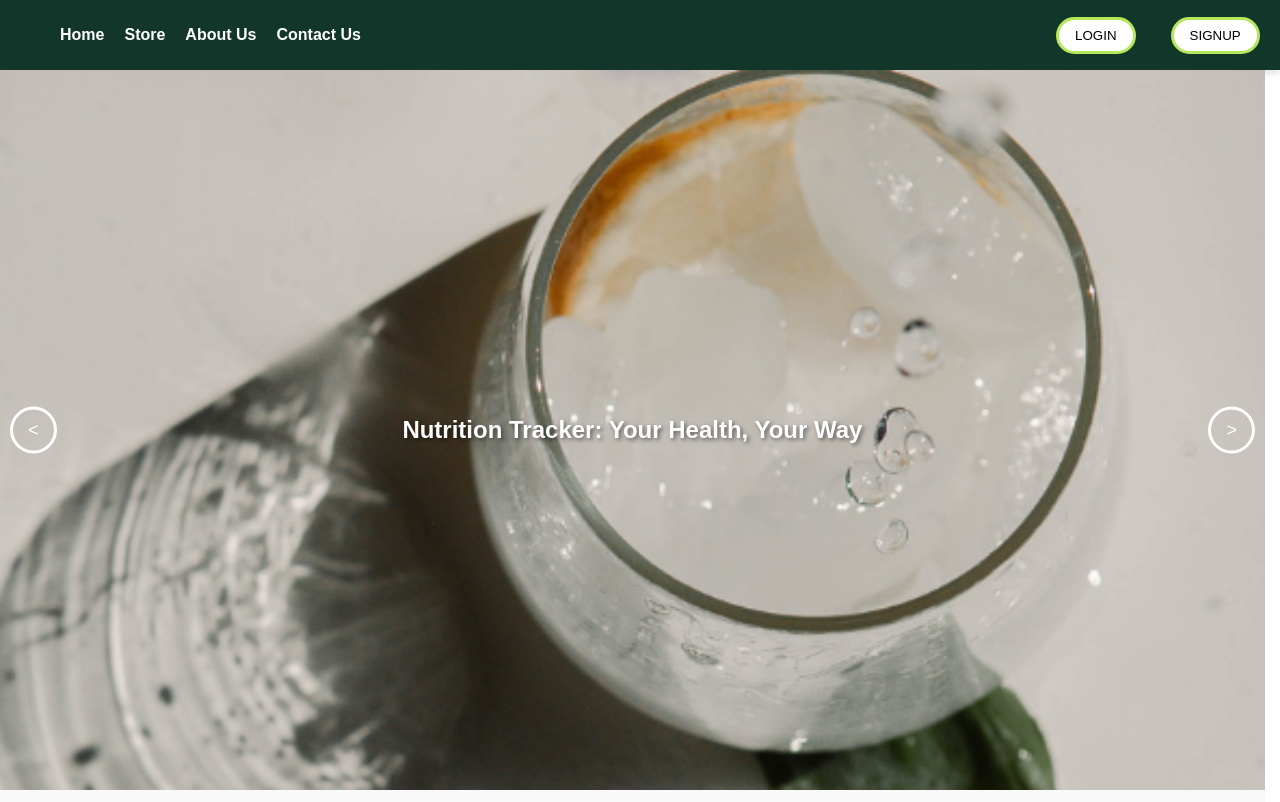
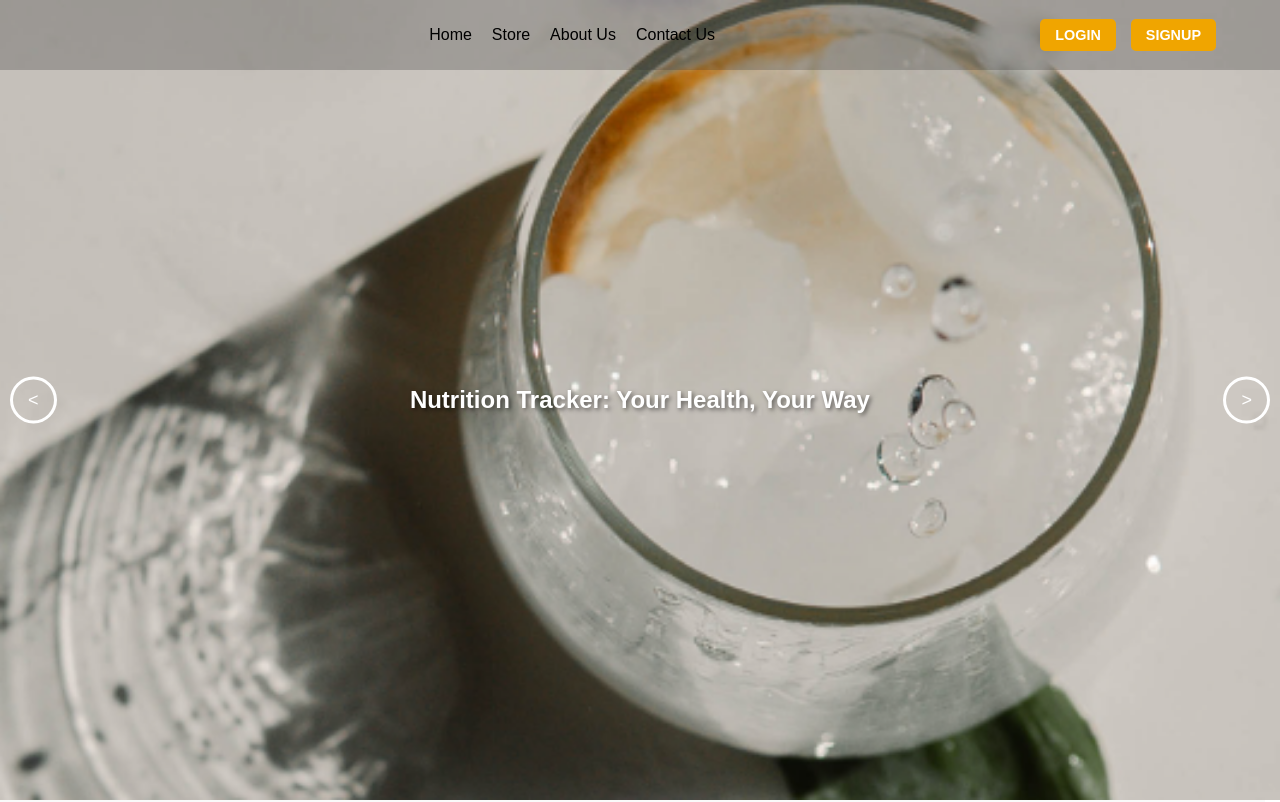
Before and after one commit to tahaben606/NuTrack, a React (Create React App) app: page / in a window 1280 px wide. Shown: the top 802 px of the page. Built offline with nearby package versions, Linux system fonts and the light colour scheme.

Commit message:
some style

```diff
--- a/src/components/SliderList.css
+++ b/src/components/SliderList.css
@@ -1,12 +1,15 @@
+/* Slider Container */
 .slider-container {
     position: relative;
-    width: 100%;
-    height: 720px;
-    /* Set height to 720px */
+    width: 100vw;
+    /* Take up full width of the viewport */
+    height: 100vh;
+    /* Take up full height of the viewport */
     overflow: hidden;
     margin: 0 auto;
 }
 
+/* Slide Wrapper */
 .slides {
     display: flex;
     width: 300%;
@@ -16,6 +19,7 @@
     /* Ensure slides take full height of the container */
 }
 
+/* Individual Slide */
 .slide {
     width: 33.33%;
     /* Divide 100% by 3 slides */
@@ -24,13 +28,47 @@
     background-position: center;
     display: flex;
     align-items: center;
+    /* Center vertically */
     justify-content: center;
+    /* Center horizontally */
     color: #fff;
     font-size: 24px;
     font-weight: bold;
     text-shadow: 2px 2px 4px rgba(0, 0, 0, 0.5);
+    text-align: center;
+    /* Center text */
+    position: relative;
+    /* Make sure the content stays centered */
 }
 
+/* Content Container inside each slide */
+.slide-content {
+    text-align: center;
+    /* Center the text inside the container */
+    z-index: 10;
+}
+
+/* Links in each slide */
+.slide-content a {
+    color: #fff;
+    font-size: 20px;
+    font-weight: bold;
+    text-decoration: none;
+    margin: 10px;
+    padding: 10px 20px;
+    border: 2px solid #fff;
+    border-radius: 5px;
+    transition: background-color 0.3s ease, transform 0.3s ease;
+    display: inline-block;
+    /* So it doesn’t break the layout */
+}
+
+.slide-content a:hover {
+    background-color: rgba(255, 255, 255, 0.3);
+    transform: scale(1.05);
+}
+
+/* Navigation Buttons */
 .arrow-button {
     position: absolute;
     top: 50%;
--- a/src/components/navbar.css
+++ b/src/components/navbar.css
@@ -1,53 +1,101 @@
-/* 7ydo ila b4iti */
-body{
-    background-color: linear-gradient(120deg, #556B2F, #838383);
+/* Navbar Container */
+.navbar {
+    position: fixed;
+    top: 0;
+    left: 0;
+    width: 100%;
+    height: 70px;
+    background: rgba(51, 51, 51, 0.274);
+    color: rgb(0, 0, 0);
+    display: flex;
+    justify-content: center;
+    align-items: center;
+    transition: background 0.3s ease-in-out;
+    z-index: 1000;
+}
 
+/* Navbar when scrolled */
+.navbar.scrolled {
+    background: #222;
+    box-shadow: 0px 4px 10px rgba(0, 0, 0, 0.2);
+}
 
+/* Navbar on non-home pages */
+.navbar.not-home {
+    background: black;
+}
 
-}
-.navbar {
+/* Navbar Content */
+.nav-container {
+    width: 90%;
+    max-width: 1200px;
     display: flex;
     justify-content: space-between;
     align-items: center;
-    padding: 10px 20px;
-    background: white;
-    box-shadow: 0px 4px 6px rgba(0, 0, 0, 0.1);
-    background-color: #12372A;
-    width: 98%;
-
-
+    padding: 0 20px;
 }
 
-.nav-container {
-    display: flex;
-    align-items: center;
-    width: 100%;
+/* Logo */
+.logo a {
+    font-size: 1.8rem;
+    font-weight: bold;
+    color: rgb(0, 0, 0);
+    text-decoration: none;
 }
 
+/* Navigation Links */
 .nav-links {
     list-style: none;
     display: flex;
     gap: 20px;
+    flex: 1;
+
+        list-style: none;
+        display: flex;
+        gap: 20px;
+        flex: 1;
+        justify-content: center;
+        /* This will center the links */
+
 }
 
-.nav-links li a {
-    text-decoration: none;
-    color: rgb(255, 255, 255);
-    font-weight: bold;
+.nav-links li {
+    display: inline;
 }
 
+.nav-links a {
+    text-decoration: none;
+    color: rgb(0, 0, 0);
+    font-size: 1rem;
+    transition: color 0.3s ease;
+}
+
+.nav-links a:hover {
+    color: #f0a500;
+}
+
+/* Pushes login/signup to the right */
 .nav-icons {
-    margin-left: auto;
     display: flex;
     gap: 15px;
+    align-items: center;
+    margin-left: auto;
+    /* Moves to the far right */
 }
 
+/* Buttons */
 .contact-btn {
-    background: #ffffff;
-    color: black;
-    padding: 8px 16px;
-    border: 3px solid #b3e858;
+    background-color: #f0a500;
+    border: none;
+    padding: 8px 15px;
+    color: white;
+    font-size: 0.9rem;
+    font-weight: bold;
     cursor: pointer;
-    margin-left: 20px;
-    border-radius: 50px;
+    border-radius: 5px;
+    transition: background 0.3s ease;
 }
+
+.contact-btn:hover {
+    background-color: #d48800;
+}
--- a/src/components/navbar.jsx
+++ b/src/components/navbar.jsx
@@ -1,26 +1,46 @@
-import React from 'react';
-import { Link } from 'react-router-dom';
+import React, { useEffect, useState } from 'react';
+import { Link, useLocation } from 'react-router-dom';
 import './navbar.css';
 
 const Navbar = () => {
+    const [isScrolled, setIsScrolled] = useState(false);
+    const location = useLocation();
+    const isNotHomePage = location.pathname !== '/';
+
+    useEffect(() => {
+        const handleScroll = () => {
+            setIsScrolled(window.scrollY > 50);
+        };
+
+        window.addEventListener('scroll', handleScroll);
+        return () => {
+            window.removeEventListener('scroll', handleScroll);
+        };
+    }, []);
+
     return (
-        <nav className="navbar">
-            <div className="nav-container">
+        <header className={`navbar ${isScrolled ? 'scrolled' : ''}`}>
+            <nav className="nav-container">
+                <div className="logo">
+                    {/* logo hna */}
+                </div>
                 <ul className="nav-links">
                     <li><Link to="/">Home</Link></li>
                     <li><Link to="/store">Store</Link></li>
                     <li><Link to="/about">About Us</Link></li>
                     <li><Link to="/contact">Contact Us</Link></li>
-
                 </ul>
                 <div className="nav-icons">
-                    <Link to="/login"><i className="fas fa-user"></i>
-                        <button className="contact-btn">LOGIN</button> </Link>
-                    <Link to="/signup"><button className="contact-btn">SIGNUP</button> </Link>
-
+                    <Link to="/login">
+                        <i className="fas fa-user"></i>
+                        <button className="contact-btn">LOGIN</button>
+                    </Link>
+                    <Link to="/signup">
+                        <button className="contact-btn">SIGNUP</button>
+                    </Link>
                 </div>
-            </div>
-        </nav>
+            </nav>
+        </header>
     );
 };
 
--- a/src/pages/store.css
+++ b/src/pages/store.css
@@ -1,8 +1,11 @@
 /* General Styles */
+.jma3a{
+    margin-top: 100px;
+}
 .store-container {
     font-family: Arial, sans-serif;
     max-width: 800px;
-    margin: 20px auto;
+    margin: 300px auto;
     padding: 20px;
     background-color: #fff;
     border-radius: 10px;
--- a/src/pages/store.jsx
+++ b/src/pages/store.jsx
@@ -95,7 +95,7 @@ const Store = () => {
     });
 
   return (
-    <div>
+    <div className='jma3a'>
       {/* Search Input */}
       <div className="input-group">
         <label className="input-group__label" htmlFor="searchInput">Add Ingredients</label>
```
